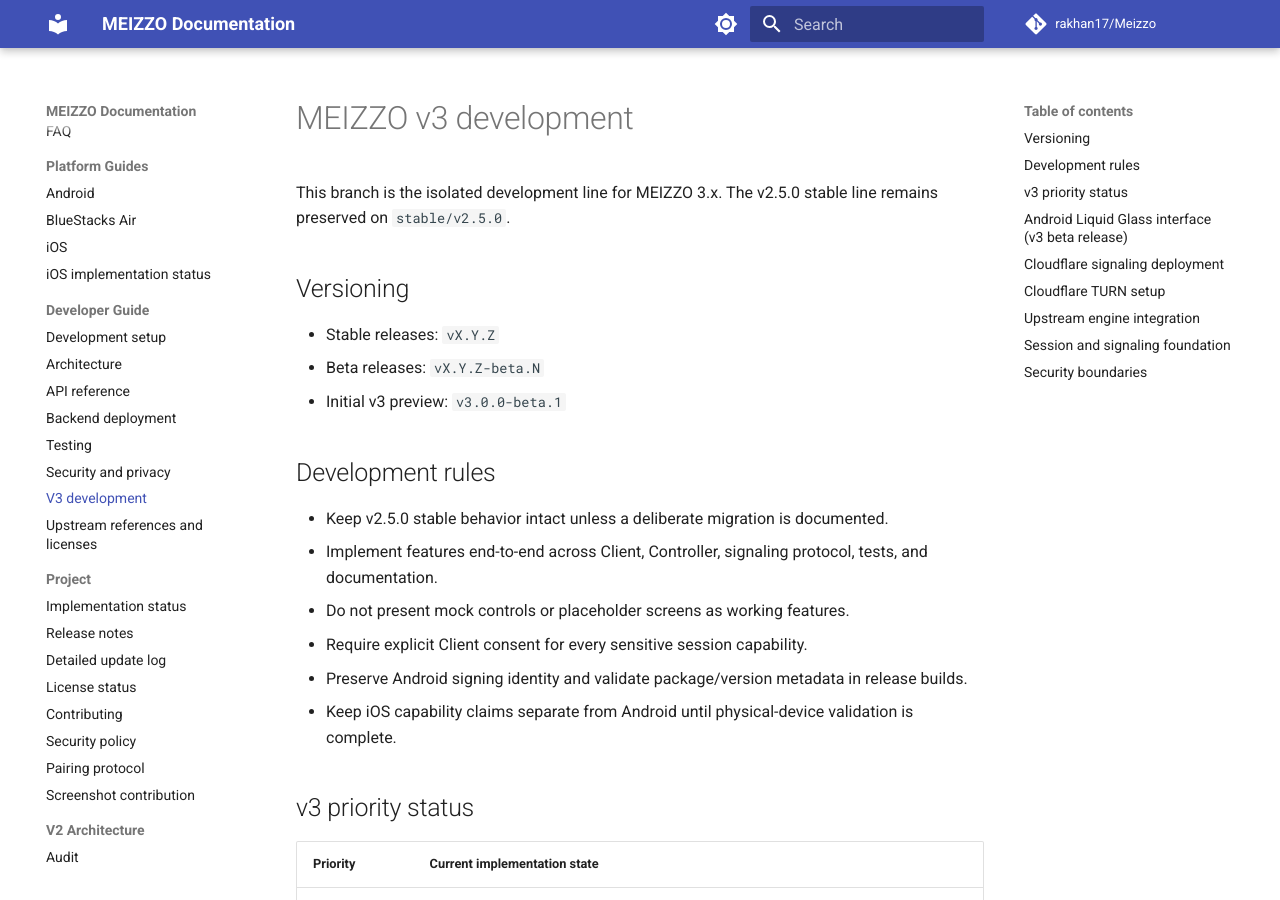
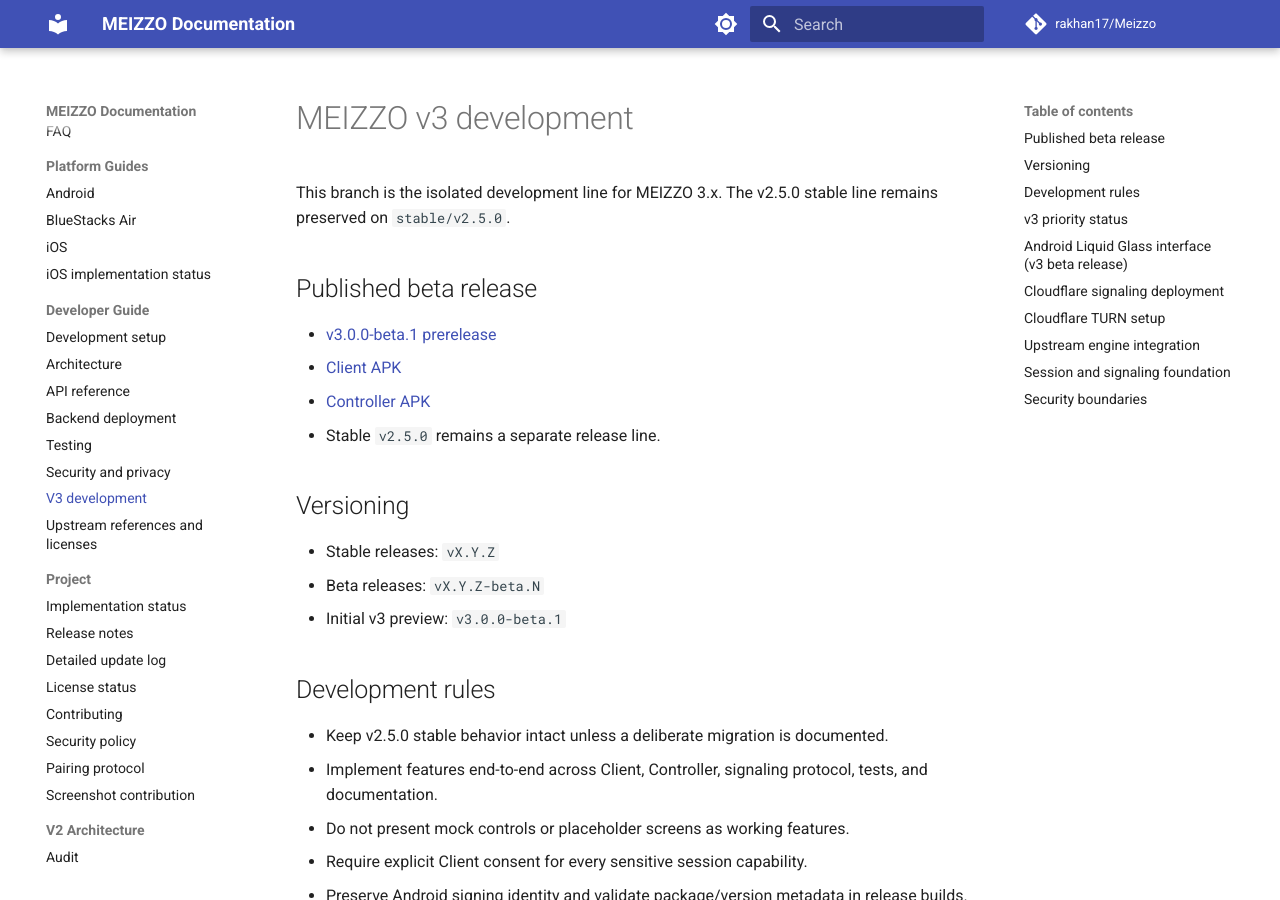
Before and after one commit to rakhan17/Meizzo, an MkDocs documentation site: the page built from docs/v3/README.md, in a window 1280 px wide and 900 px high. Built offline with MkDocs 1.6.1 and Material for MkDocs 9.7.7, drawn with Linux system fonts in a browser that asks for light colours; comment, search, counter and statistics services are not loaded.

Commit message:
docs(v3): add published beta download references

```diff
--- a/docs/v3/README.md
+++ b/docs/v3/README.md
@@ -1,6 +1,13 @@
 # MEIZZO v3 development
 
 This branch is the isolated development line for MEIZZO 3.x. The v2.5.0 stable line remains preserved on `stable/v2.5.0`.
+
+## Published beta release
+
+- [v3.0.0-beta.1 prerelease](https://github.com/rakhan17/Meizzo/releases/tag/v3.0.0-beta.1)
+- [Client APK](https://github.com/rakhan17/Meizzo/releases/download/v3.0.0-beta.1/MEIZZO-Client-v3.0.0-beta.1.apk)
+- [Controller APK](https://github.com/rakhan17/Meizzo/releases/download/v3.0.0-beta.1/MEIZZO-Controller-v3.0.0-beta.1.apk)
+- Stable `v2.5.0` remains a separate release line.
 
 ## Versioning
 
```
